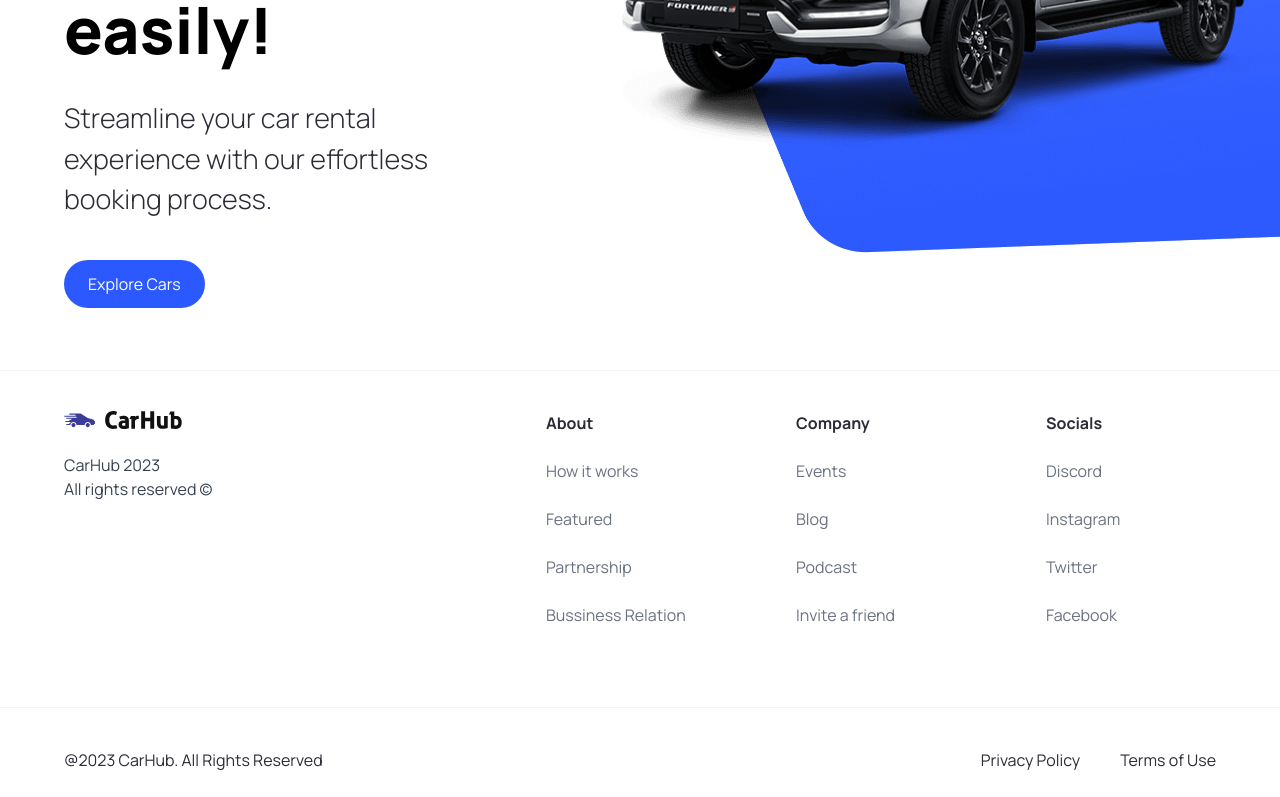
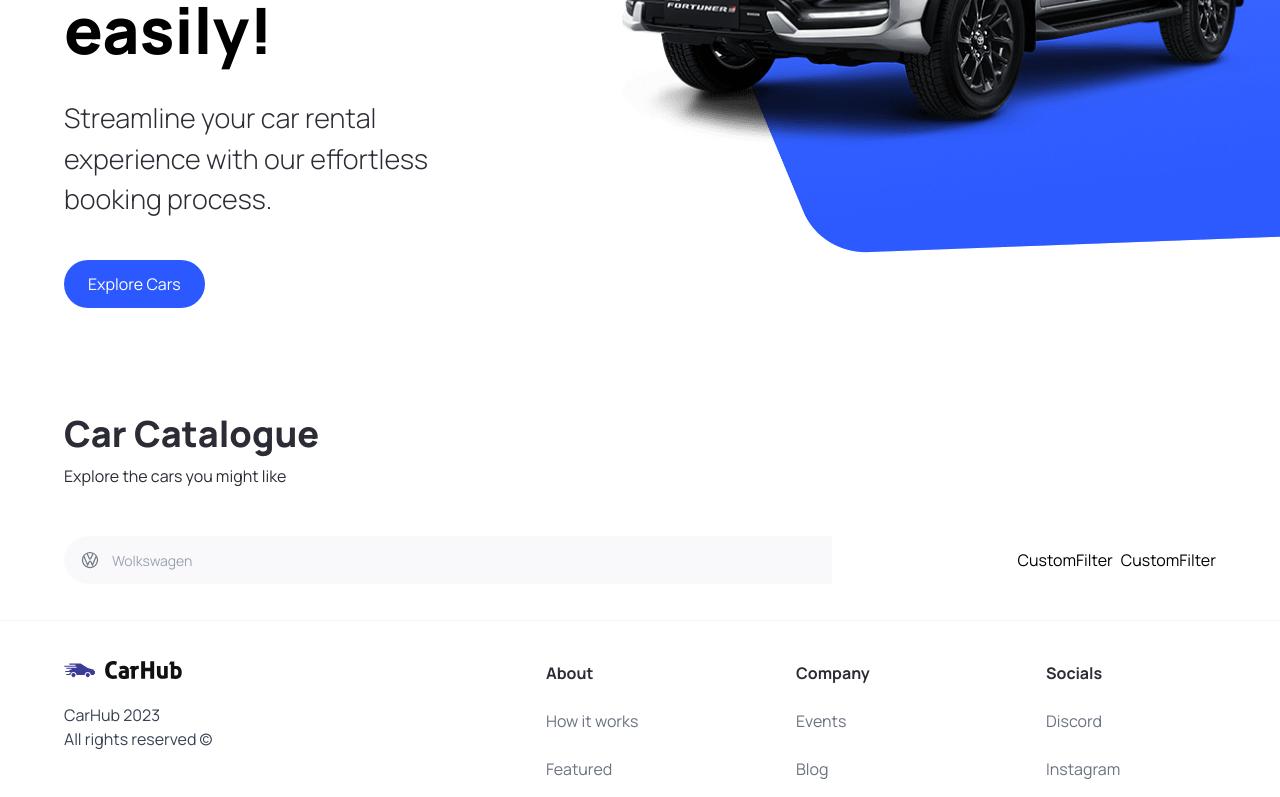
Before and after one commit to epetrishchev/Car_showcase, a Next.js app: page / in a window 1280 px wide. Shown: the part 450-1247 px from the top of the page. Built offline with nearby package versions, Linux system fonts and the light colour scheme.

Commit message:
Сделал компонент SearchManufacturer

```diff
--- a/app/page.tsx
+++ b/app/page.tsx
@@ -1,11 +1,26 @@
 import Image from 'next/image'
 
-import { Hero } from '@/components'
+import { CustomFilter, Hero, SearchBar } from '@/components'
 
 export default function Home() {
   return (
     <main className="overflow-hidden">
       <Hero />
+      <div className="mt-12 padding-x padding-y max-width" id="discover">
+        <div className="home__text-container">
+          <h1 className="text-4xl font-extrabold">Car Catalogue</h1>
+          <p>Explore the cars you might like</p>
+        </div>
+        <div className="home__filters">
+          <SearchBar />
+          <div
+            className="home__filter-container"
+          >
+            <CustomFilter title="fuel" />
+            <CustomFilter title="year" />
+          </div>
+        </div>
+      </div>
     </main>
   )
 }
--- /dev/null
+++ b/components/CustomFilter.tsx
@@ -0,0 +1,9 @@
+import React from 'react'
+
+const CustomFilter = () => {
+  return (
+    <div>CustomFilter</div>
+  )
+}
+
+export default CustomFilter
--- /dev/null
+++ b/components/SearchBar.tsx
@@ -0,0 +1,26 @@
+'use client';
+
+import { useState } from "react";
+import { SearchManufacter } from "./";
+
+const SearchBar = () => {
+  const [manufacturer, setManufacterer] = useState('');
+  const handleSearch = () => { };
+  return (
+    <form
+      action=""
+      className="searchbar"
+      onSubmit={handleSearch}
+    >
+      <div className="searchbar__item">
+        <SearchManufacter
+          manufacterer={manufacturer}
+          setManufacterer={setManufacterer}
+        />
+
+      </div>
+    </form>
+  )
+}
+
+export default SearchBar
--- /dev/null
+++ b/components/SearchManufacter.tsx
@@ -0,0 +1,92 @@
+'use client';
+
+import { useState, Fragment } from 'react';
+import Image from 'next/image';
+
+import { Combobox, Transition } from '@headlessui/react'
+import { SearchManufacturerProps } from '@/types'
+import { manufacturers } from '@/constants';
+
+const SearchManufacter = ({
+    manufacturer, setManufacturer
+}: SearchManufacturerProps) => {
+  const [query, setQuery] = useState('');
+  const filteredManufacturers =
+    query === ""
+      ? manufacturers
+      : manufacturers.filter((item) => (
+        item.toLowerCase()
+          .replace(/\s+/g, '')
+        .includes(query.toLowerCase().replace(/\s+/g, ''))
+      ))
+  return (
+    <div className="search-manufacturer">
+      <Combobox value={manufacturer} onChange={setManufacturer}>
+        <div className="relative w-full">
+          <Combobox.Button className=" absolute top-[14px]">
+            <Image
+              src="/car-logo.svg"
+              width={20}
+              height={20}
+              className="ml-4"
+              alt="Car Logo"
+            />
+          </Combobox.Button>
+          <Combobox.Input
+            className="search-manufacturer__input"
+            placeholder="Wolkswagen"
+            displayValue={(manufacturer: string) => manufacturer}
+            onChange={(e) => setQuery(e.target.value)}
+          />
+          <Transition
+            as={Fragment}
+            leave="transition ease-in duration-100"
+            leaveFrom="opacity-100"
+            leaveTo="opacity-0"
+            afterLeave={() => setQuery('')}
+          >
+            <Combobox.Options>
+              {filteredManufacturers.map((item) => (
+                    <Combobox.Option
+                      key={item}
+                      className={({ active }) => `
+                        relative search-manufacturer__option
+                        ${active
+                          ? 'bg-primary-blue text-white'
+                          : 'text-gray-900'}
+                      `}
+                      value={item}
+                    >
+                      {({ selected, active }) => (
+                        <>
+                          <span
+                            className={`block truncate ${
+                              selected ? 'font-medium' : 'font-normal'
+                            }`}
+                          >
+                            {item}
+                          </span>
+                          {selected ? (
+                            <span
+                              className={`absolute inset-y-0 left-0
+                                flex items-center pl-3 ${
+                                  active ? 'text-white' : 'text-teal-600'
+                              }`}
+                            >
+                            </span>
+                          ) : null}
+                        </>
+                      )}
+                   </Combobox.Option>
+                  )
+                )
+              }
+            </Combobox.Options>
+          </Transition>
+        </div>
+      </Combobox>
+    </div>
+  )
+}
+
+export default SearchManufacter
--- a/package.json
+++ b/package.json
@@ -9,6 +9,7 @@
     "lint": "next lint"
   },
   "dependencies": {
+    "@headlessui/react": "^1.7.15",
     "@types/node": "20.4.1",
     "@types/react": "18.2.14",
     "@types/react-dom": "18.2.6",
--- a/types/index.ts
+++ b/types/index.ts
@@ -6,3 +6,7 @@
     handleClick?: MouseEventHandler<HTMLButtonElement>;
     btnType?: "button" | "submit";
 }
+export interface SearchManufacturerProps {
+    manufacturer: string;
+    setManufacturer: (manufacturer: string) => void;
+}
```
Also changed, not shown: components/index.ts (+7 -1 lines), 1 other file (tests, documents, lock files or other folders).
